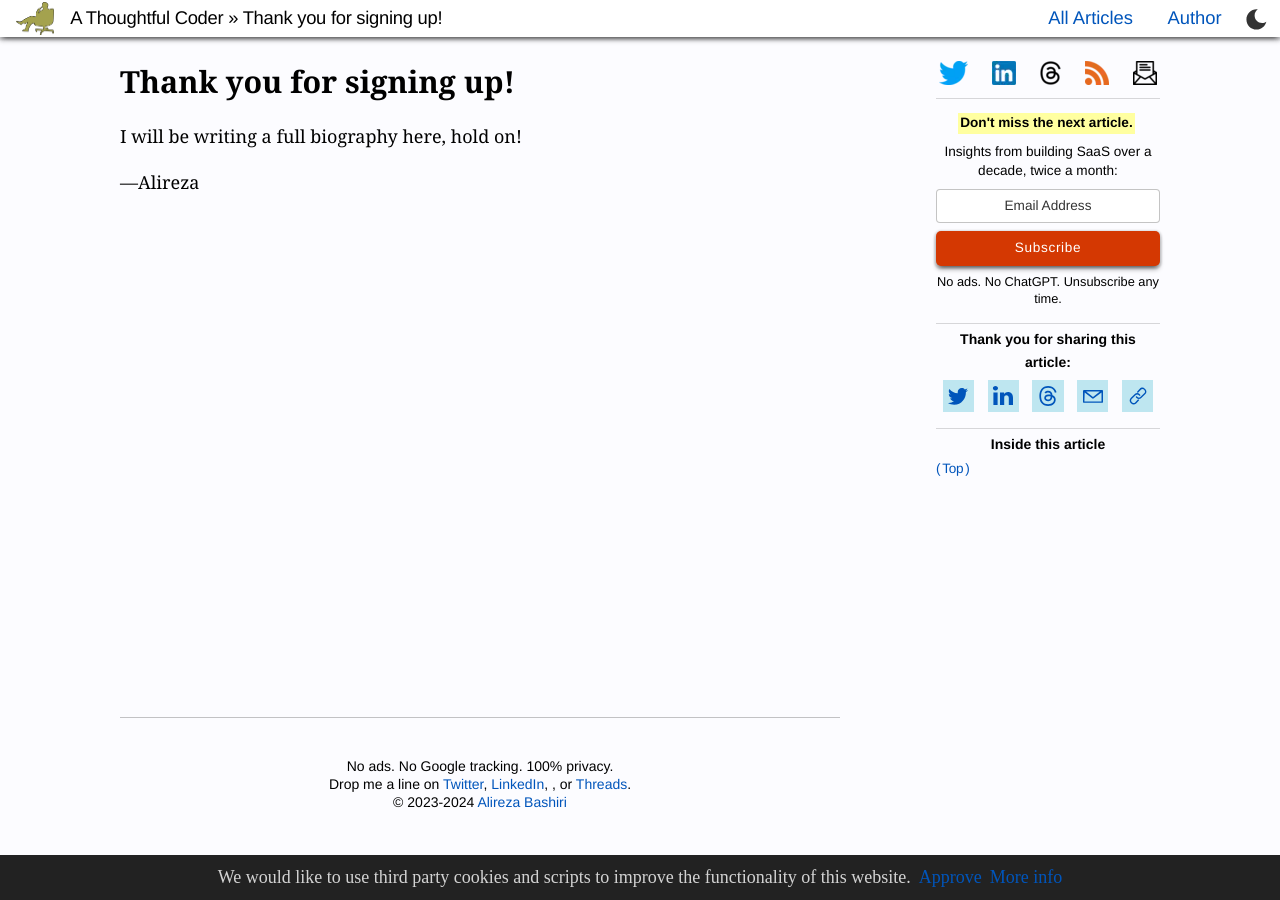
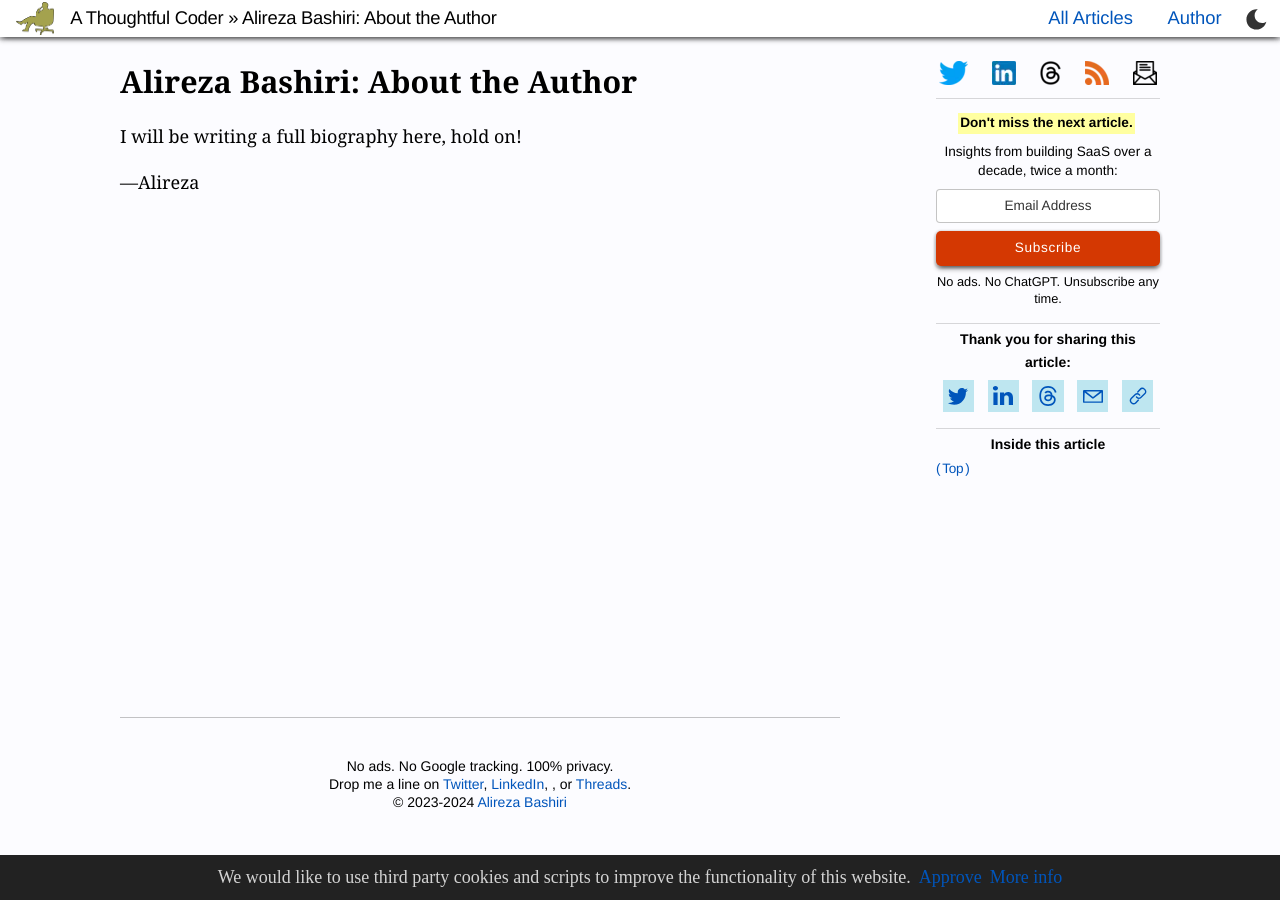
Before and after one commit to al3rez/blog-template, a Jekyll site: the page built from alireza-bashiri.md, in a window 1280 px wide. Built offline with Jekyll 4.4.1, drawn with Linux system fonts in a browser that asks for light colours.

Commit message:
fix title

```diff
--- a/alireza-bashiri.md
+++ b/alireza-bashiri.md
@@ -1,6 +1,6 @@
 ---
 layout: callback
-title: Thank you for signing up!
+title: "Alireza Bashiri: About the Author"
 ---
 
 I will be writing a full biography here, hold on!
```
